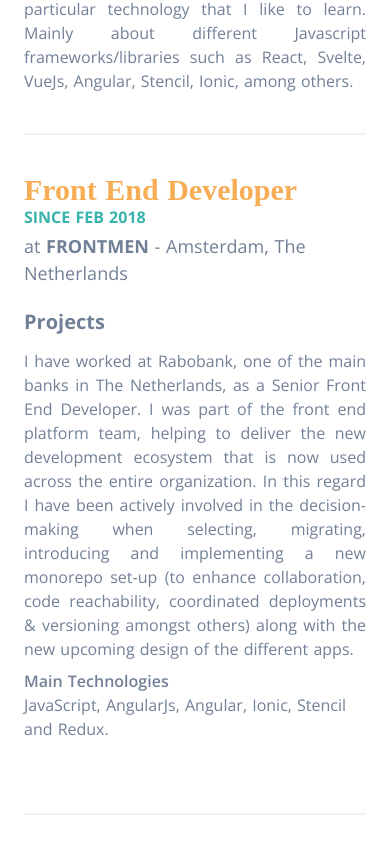
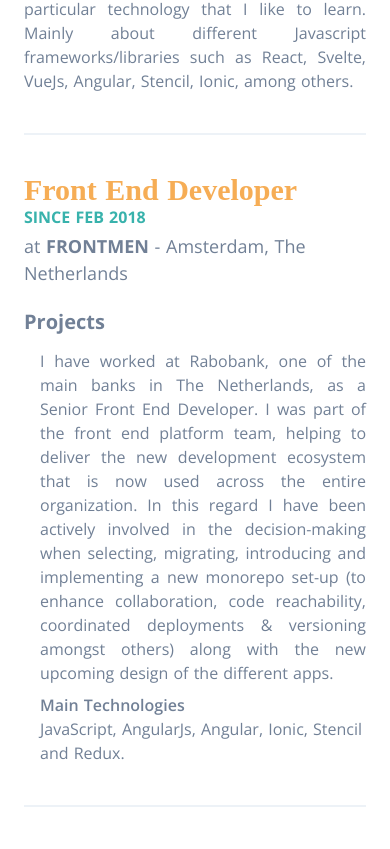
Before and after one commit to mobregozo/portfolio, a Nuxt app: page / in a window 390 px wide. Shown: the part 1433-2282 px from the top of the page. Built offline with nearby package versions, Linux system fonts and the light colour scheme; a web font is replaced by a local one.

Commit message:
feat: updates dependencies and resume design

```diff
--- a/components/Resume.vue
+++ b/components/Resume.vue
@@ -103,7 +103,7 @@
           <div
             v-for="job in experiences"
             v-bind:key="job.companyName"
-            class="flex flex-no-wrap flex-col md:flex-row border-solid border-t-2 border-gray-200 py-10"
+            class="flex flex-no-wrap flex-col md:flex-row border-solid border-t-2 border-gray-200 pt-10 pb-2"
           >
             <div class="mr-auto">
               <div class="md:flex items-center md:justify-between">
@@ -127,7 +127,7 @@
               <div
                 v-for="project in job.projects"
                 :key="project.description"
-                class="mt-3 mb-8 last-child:mb-0"
+                class="mt-3 mb-8 pl-4 last:mb-0"
               >
                 <p class="text-gray-600 text-justify">
                   {{ project.description }}
--- a/package.json
+++ b/package.json
@@ -12,9 +12,6 @@
     "lint": "eslint --ext .js,.vue --ignore-path .gitignore .",
     "test": "jest"
   },
-  "engines": {
-    "yarn": "^1.17.0"
-  },
   "lint-staged": {
     "*.{js,vue}": "eslint"
   },
@@ -27,7 +24,7 @@
     "nuxt": "^2.0.0"
   },
   "devDependencies": {
-    "@nuxtjs/tailwindcss": "^1.0.0",
+    "@nuxtjs/tailwindcss": "1.2.0",
     "@nuxtjs/eslint-config": "^1.0.1",
     "@nuxtjs/eslint-module": "^1.0.0",
     "babel-eslint": "^10.0.1",
```
Also changed, not shown: 1 other file (tests, documents, lock files or other folders).
